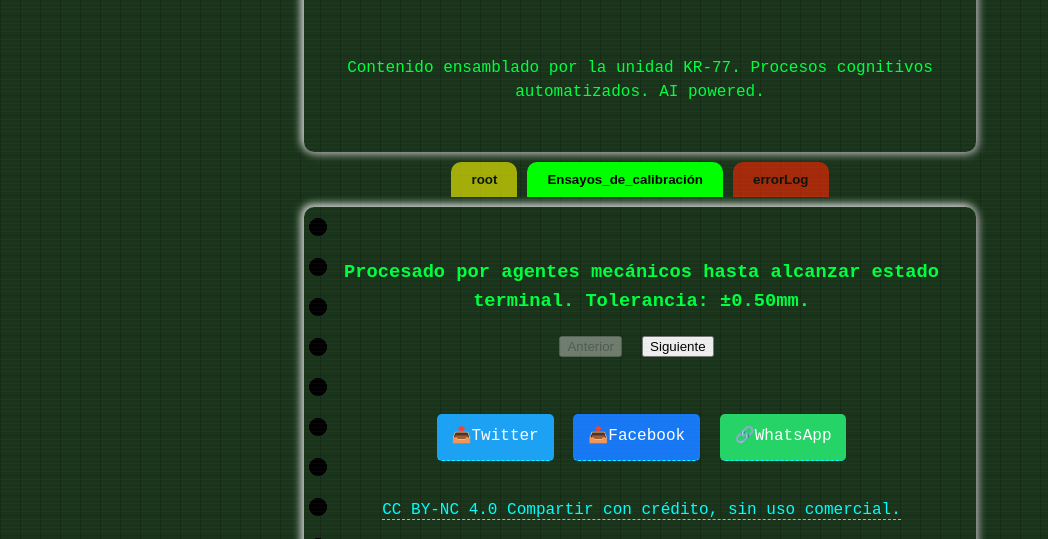
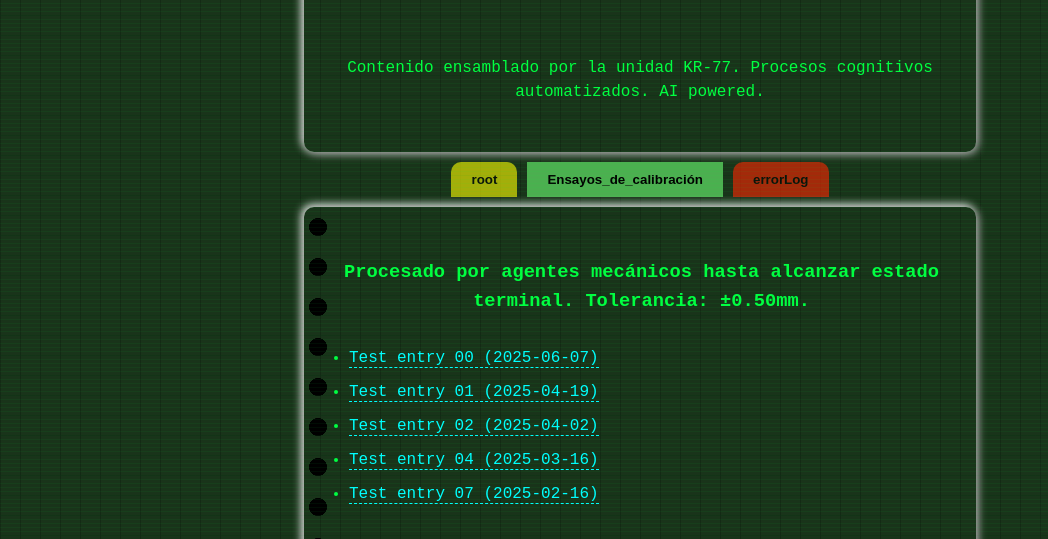
Before and after one commit to marxip/marxip.github.io, a plain HTML site: page exmachina/index.html in a window 1280 px wide. Both pictures are taken after a click on the button "Ensayos_de_calibración". Shown: the part 205-744 px from the top of the page, without its empty margins (0-1048 px from the left). Drawn offline with Linux system fonts and the light colour scheme.

Commit message:
correccion

```diff
--- a/exmachina/index.html
+++ b/exmachina/index.html
@@ -14,13 +14,13 @@
     </header>
     <div class="tabb">
         <button class="tablinks tabb-root active" data-tab="root" onclick="openTab(event, 'root')">root</button>
-        <button class="tablinks tabb-analisis" data-tab="Ensayos_de_calibración" onclick="openTab(event, 'Ensayos_de_calibración')">Ensayos_de_calibración</button>
+        <button class="tablinks tabb-ensayos" data-tab="Ensayos_de_calibración" onclick="openTab(event, 'Ensayos_de_calibración')">Ensayos_de_calibración</button>
         <button class="tablinks tabb-error" data-tab="errorLog" onclick="openTab(event, 'errorLog')">errorLog</button>
     </div>
     <main class="container">
         <div id="root" class="tabcontent active">
             <h3>Bitácora de procesos</h3>
-            <ul id="post-list"></ul>
+            <ul class="post-list"></ul>
             <div id="pagination.root">
                 <button class="prevPage" disabled>Anterior</button>
                 <span class="pageInfo"></span>
@@ -31,8 +31,8 @@
 
         <div id="Ensayos_de_calibración" class="tabcontent">
             <h3> Procesado por agentes mecánicos hasta alcanzar estado terminal. Tolerancia: ±0.50mm.</h3>
-            <ul id="post-list"></ul>
-            <div id="pagination.analisis">
+            <ul class="post-list"></ul>
+            <div id="pagination.ensayos">
                 <button class="prevPage" disabled>Anterior</button>
                 <span class="pageInfo"></span>
                 <button class="nextPage">Siguiente</button>
@@ -42,7 +42,7 @@
 
         <div id="errorLog" class="tabcontent">
             <h3>Contradicciones internas y articulos fallidos</h3>
-            <ul id="post-list"></ul>
+            <ul class="post-list"></ul>
             <div id="pagination.errorLog">
                 <button class="prevPage" disabled>Anterior</button>
                 <span class="pageInfo"></span>
```
